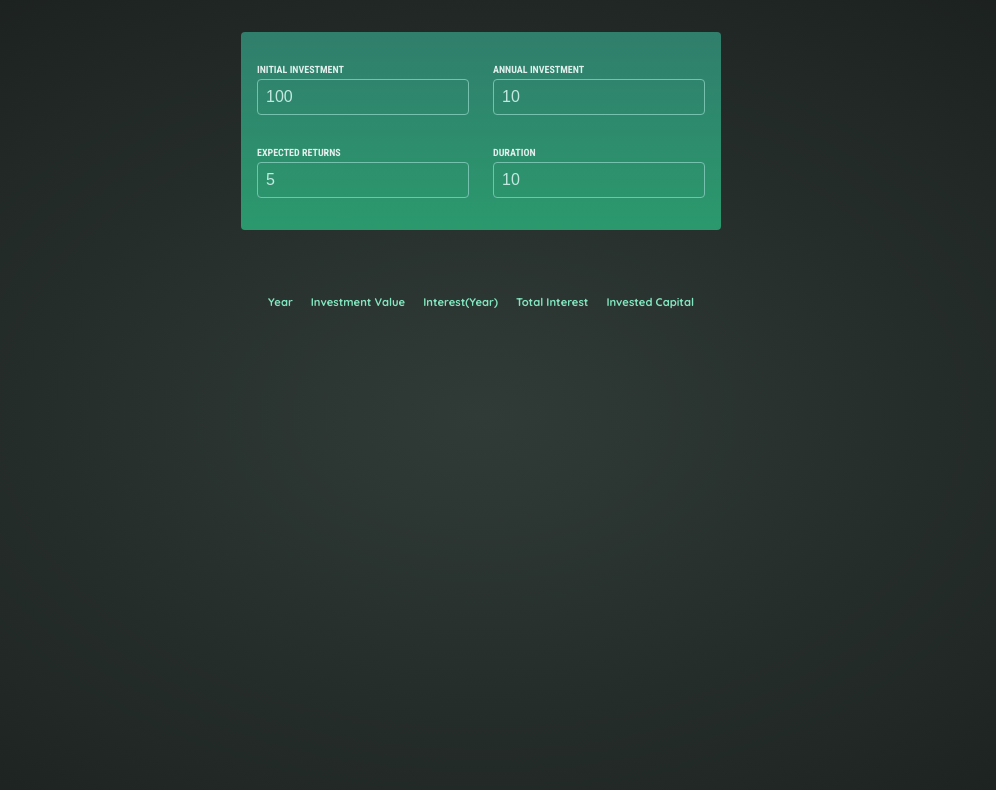
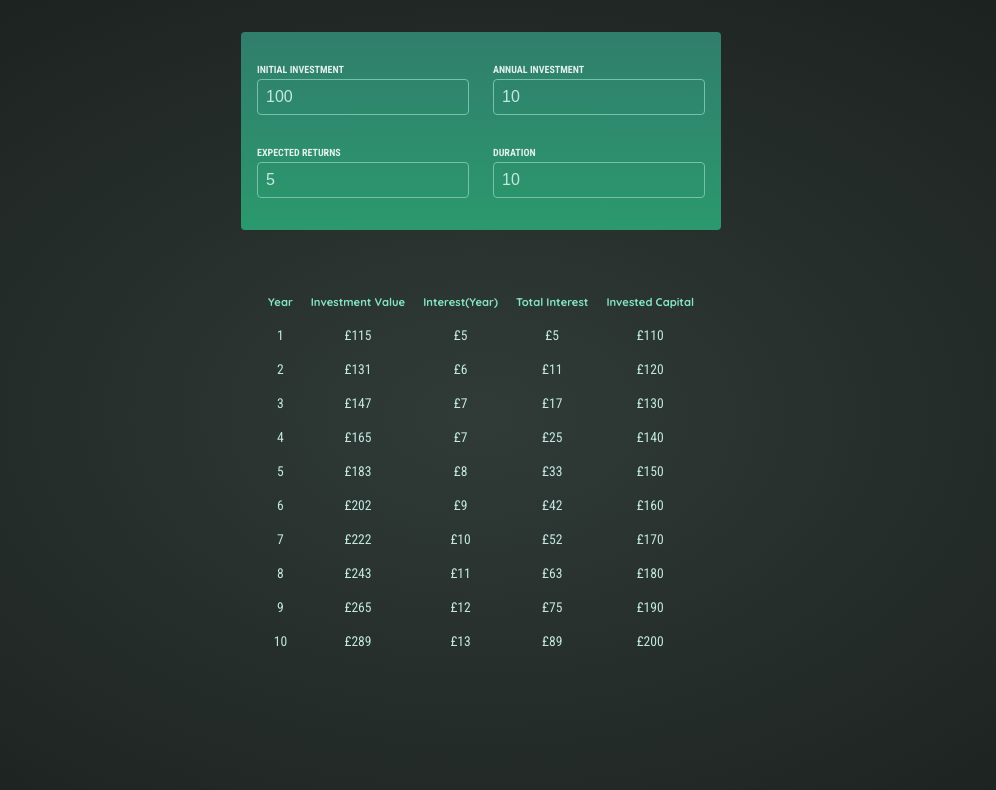
Before and after one commit to tmccann/practice-projects, a React (Vite) app in the folder investment-calculator/: page / in a window 1280 px wide. Shown: the top 790 px of the page, without its empty margins (159-1155 px from the left). Built offline with nearby package versions, Linux system fonts and the light colour scheme.

Commit message:
feat(results): complete results table component and pass all tests

```diff
--- a/investment-calculator/src/App.tsx
+++ b/investment-calculator/src/App.tsx
@@ -24,10 +24,12 @@ const App = () => {
       [id]: newValue,
     }));
   };
+  const rawData = calculateInvestmentResults(formValues);
+  console.log(typeof rawData);
   return (
     <main>
       <InvestmentForm onHandleChange={onHandleChange} formValues={formValues} />
-      <Result tableData={calculateInvestmentResults(formValues)} />
+      <Result tableData={rawData} />
     </main>
   );
 };
--- a/investment-calculator/src/components/Result.tsx
+++ b/investment-calculator/src/components/Result.tsx
@@ -1,3 +1,5 @@
+import { formatter } from "../util/investment";
+
 export type ResultsItem = {
   year: number;
   investmentValue: number;
@@ -6,10 +8,11 @@ export type ResultsItem = {
   investedCapital: number;
 };
 export type Results = ResultsItem[];
-export type TableData = {
+type ResultProps = {
   tableData: Results;
 };
-const Result = (tableData: TableData) => {
+
+const Result = ({ tableData }: ResultProps) => {
   return (
     <table id="result">
       <thead>
@@ -21,6 +24,46 @@ const Result = (tableData: TableData) => {
           <th>Invested Capital</th>
         </tr>
       </thead>
+      <tbody>
+        {tableData.map((row, index) => {
+          let year = `year-${index + 1}`;
+          return (
+            <tr key={`row-${year}`}>
+              <td className="center" key={year}>
+                {row.year}
+              </td>
+              <td
+                className="center"
+                key={`investmentValue-${year}`}
+                data-testid={`investmentValue-${year}`}
+              >
+                {formatter.format(row.investmentValue)}
+              </td>
+              <td
+                className="center"
+                key={`interestYear-${year}`}
+                data-testid={`interestYear-${year}`}
+              >
+                {formatter.format(row.interestYear)}
+              </td>
+              <td
+                className="center"
+                key={`totalInterest-${year}`}
+                data-testid={`totalInterest-${year}`}
+              >
+                {formatter.format(row.totalInterest)}
+              </td>
+              <td
+                className="center"
+                key={`investedCapital-${year}`}
+                data-testid={`investedCapital-${year}`}
+              >
+                {formatter.format(row.investedCapital)}
+              </td>
+            </tr>
+          );
+        })}
+      </tbody>
     </table>
   );
 };
```
Also changed, not shown: 1 other file (tests, documents, lock files or other folders).
